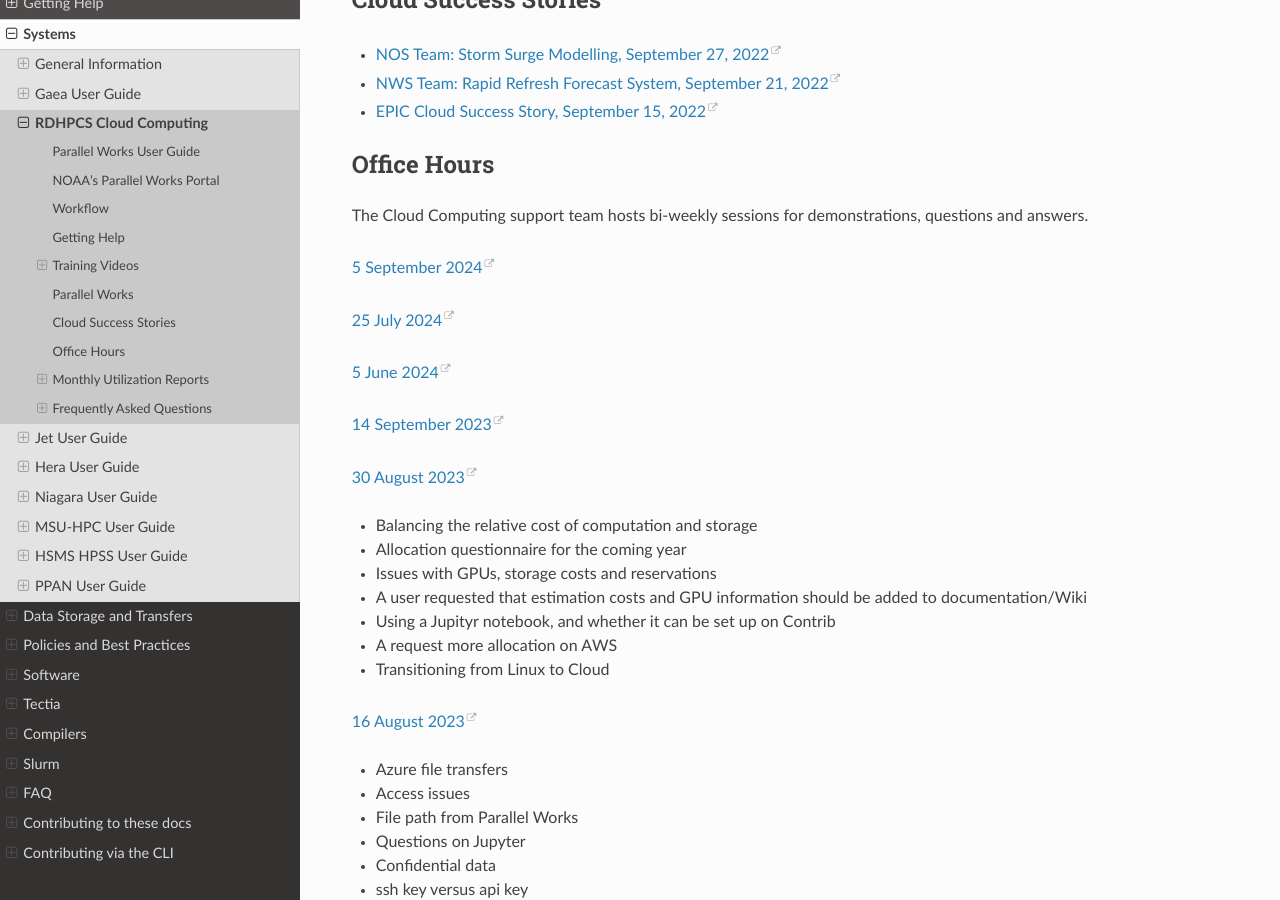
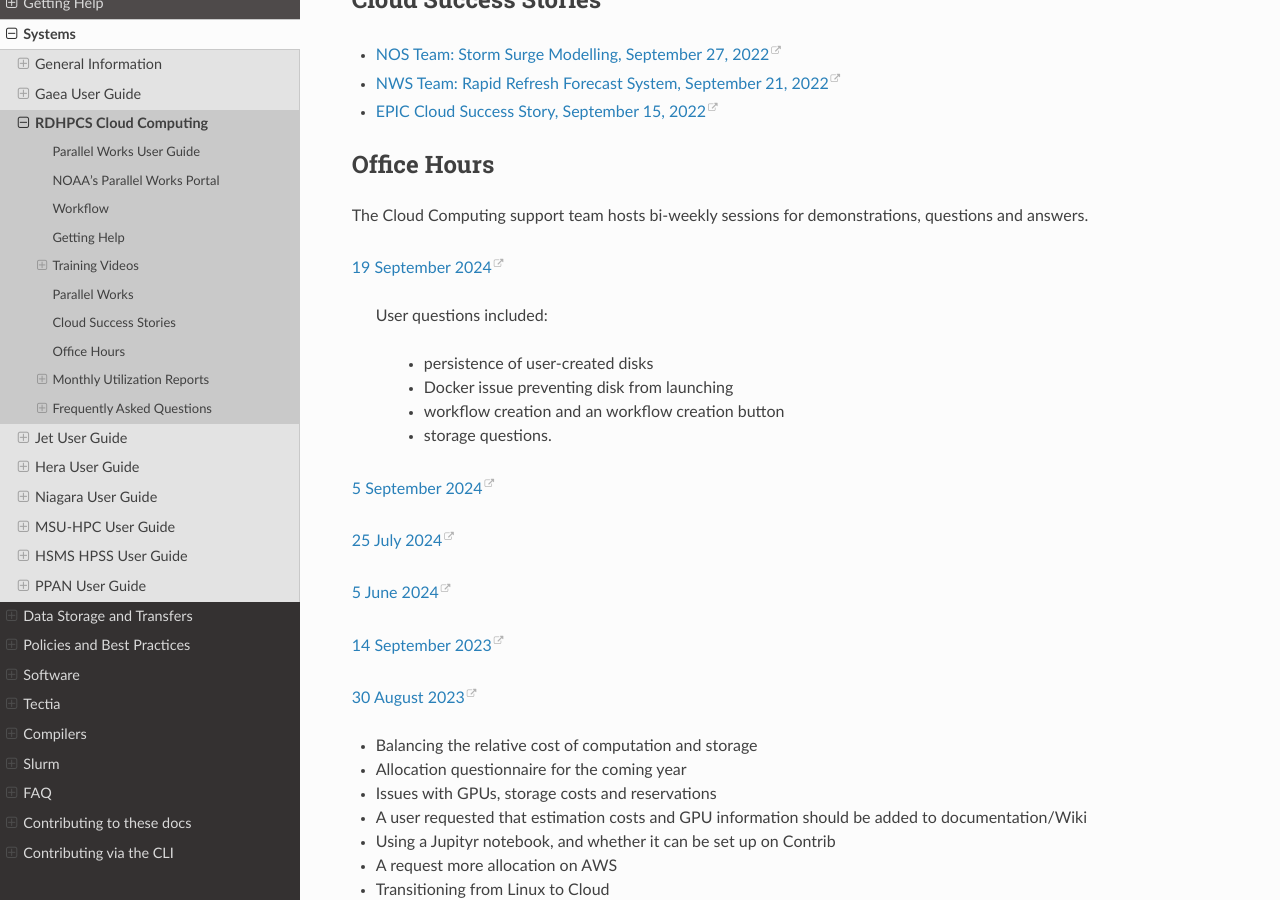
Before and after one commit to NOAA-RDHPCS/noaa-rdhpcs.github.io, a Sphinx documentation site: the page built from source/systems/cloud_user_guide.rst, in a window 1280 px wide and 900 px high, scrolled down 6106 px. Built offline with Sphinx 7.4.7 and the Read the Docs theme 2.0.0, drawn with Linux system fonts in a browser that asks for light colours.

Commit message:
update Cloud Office Hours

```diff
--- a/source/systems/cloud_user_guide.rst
+++ b/source/systems/cloud_user_guide.rst
@@ -348,6 +348,15 @@ Office Hours
 
 The Cloud Computing support team hosts bi-weekly sessions for
 demonstrations, questions and answers.
+
+`19 September 2024 <https://drive.google.com/file/d/1xGIHx6CchAS_P5HcxpLt-OxKp7v3vfQx/view?ts=66ed7b64>`_
+
+ User questions included:
+
+  - persistence of user-created disks
+  - Docker issue preventing disk from launching
+  - workflow creation and an workflow creation button
+  - storage questions.
 
 `5 September 2024 <https://drive.google.com/file/d/12dXyfxvntixzWlsEjl7OgYnVJskoui2L/view?ts=66df59f9>`_
 
```
